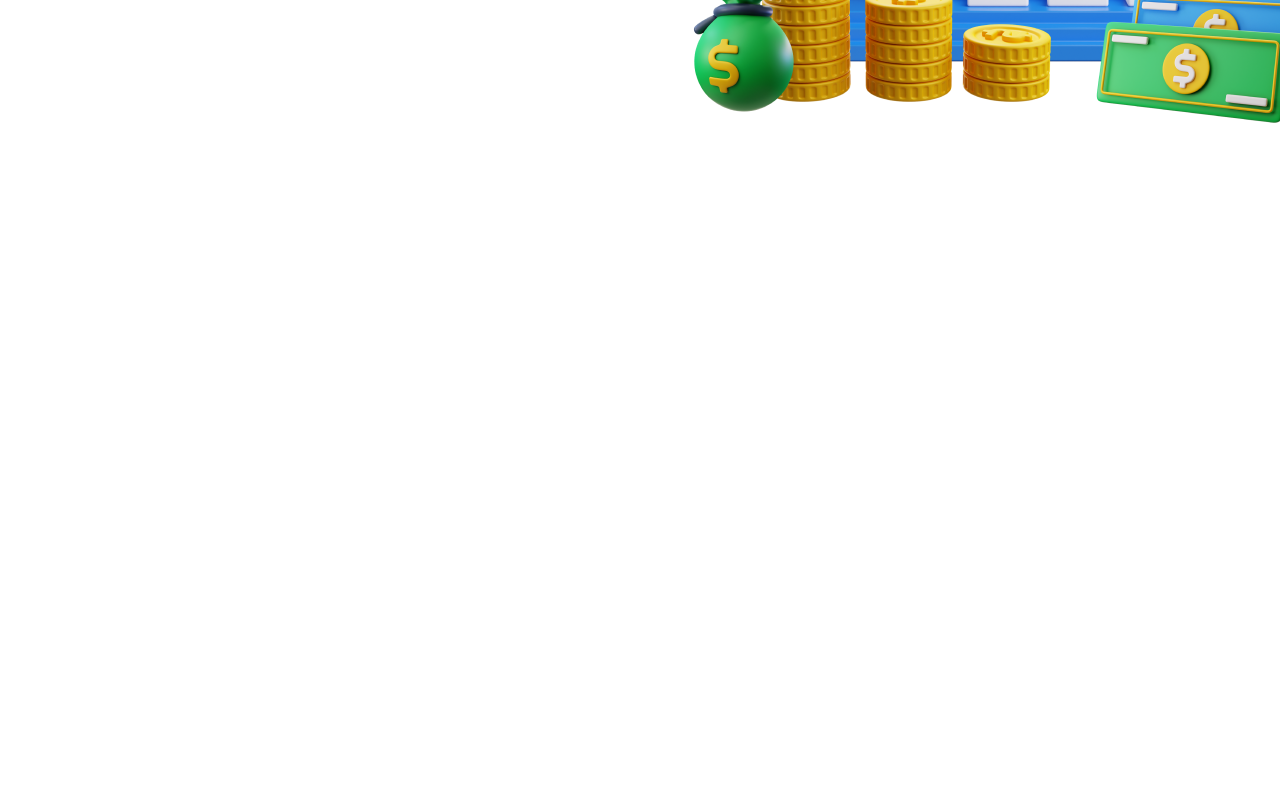
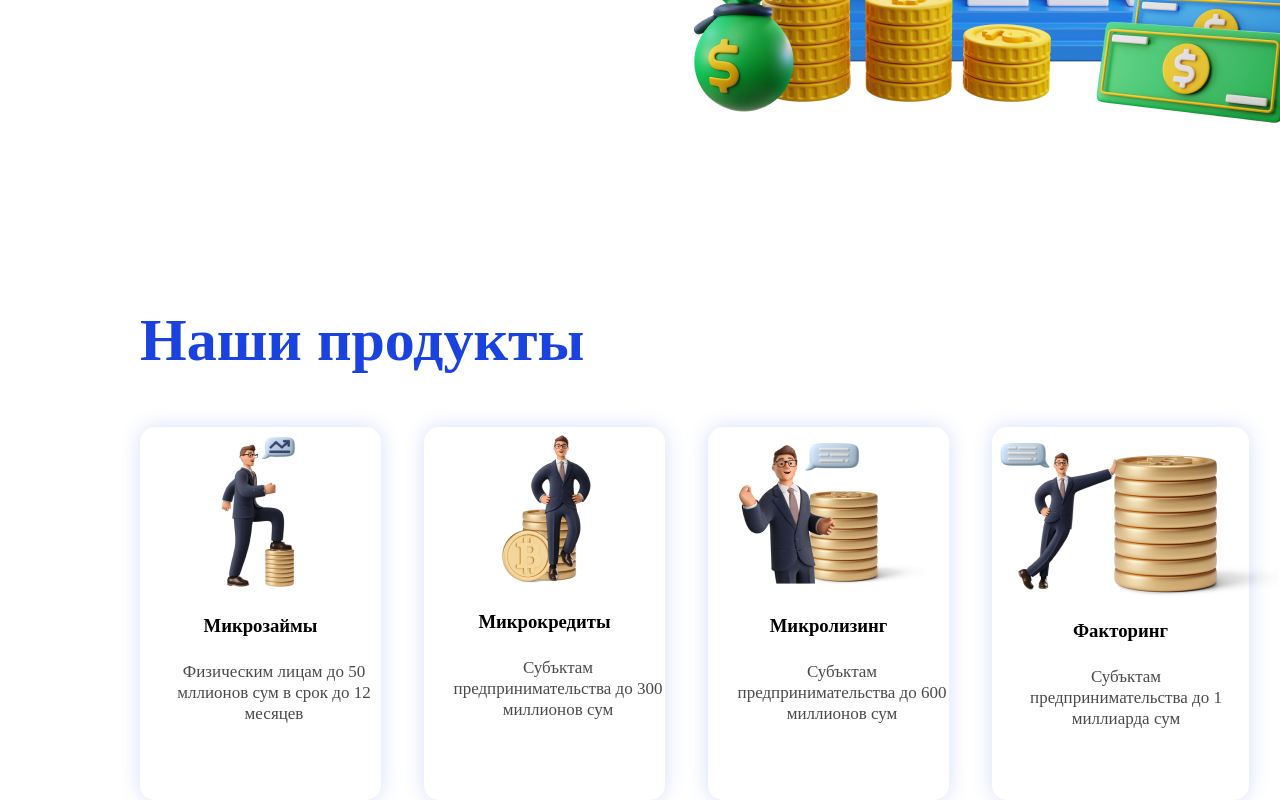
Before and after one commit to dad0586/Nayuta, a plain HTML site: page index.html in a window 1280 px wide. Shown: the part 745-1545 px from the top of the page. Before the commit the page ends 1003 px from the top, so only its background shows below. Drawn offline with Linux system fonts and the light colour scheme.

Commit message:
Main section

```diff
--- a/css/_body.scss
+++ b/css/_body.scss
@@ -0,0 +1,72 @@
+.product__title {
+    margin-left: 140px;
+    width: 526px;
+    height: 73px;
+    font-family: Montserrat;
+    font-size: 60px;
+    font-weight: 700;
+    line-height: 73.14px;
+    text-align: left;
+    color: rgba(25, 66, 223, 1);
+}
+.product__section {
+    display: flex;
+    align-items: center;
+    margin: 38px 143px 0px 97px;
+}
+.product__category {
+    text-align: center;
+    width: 257px;
+    height: 373px;
+    margin-left: 43px;
+    box-shadow: 0px 0px 20px 0px rgba(51, 96, 231, 0.2);
+    border-radius: 15px;
+
+    product__section-mtitle {
+        font-family: Montserrat;
+        font-size: 19px;
+        font-weight: 500;
+        line-height: 23.16px;
+        color: rgba(35, 31, 32, 1);
+    }
+
+    .product__section-title {
+        width: 214px;
+        height: 64px;
+        margin-top: 25px;
+        margin-left: 27px;
+        font-family: Montserrat;
+        font-size: 17px;
+        font-weight: 400;
+        line-height: 20.72px;
+        color: rgba(74, 74, 74, 1);
+    }
+
+    .product__section-btn {
+        border: none;
+        color: white;
+        background-color: white;
+    }
+    &:hover {
+        text-align: center;
+        width: 257px;
+        height: 410px;
+        margin-left: 43px;
+        box-shadow: 0px 0px 20px 0px rgba(51, 96, 231, 0.2);
+        border-radius: 15px;
+        .product__section-btn {
+            width: 144px;
+            height: 32px;
+            margin-top: 243px;
+            margin-left: 197px;
+            border-radius: 50px;
+            background-color: rgba(255, 90, 58, 1);
+            color: rgba(255, 255, 255, 1);
+            font-family: Montserrat;
+            font-size: 14px;
+            font-weight: 600;
+            line-height: 17.07px;
+
+        }
+    }
+}
--- a/index.html
+++ b/index.html
@@ -66,6 +66,63 @@
     <!-- /Header section -->
 
     <!-- Main section -->
+     <section class="container">
+        <div class="product">
+            <h1 class="product__title">
+                Наши продукты
+            </h1>
+            <div class="product__section">
+                <div class="product__category">
+                    <img src="./image/product1.png" alt="product__category-img">
+                    <h3 class="product__section-mtitle">
+                        Микрозаймы
+                    </h3>
+                    <p class="product__section-title">
+                        Физическим лицам до
+                        50 мллионов сум в срок
+                        до 12 месяцев
+                    </p>
+                    <button class="product__section-btn" type="submit">Подробнее</button>
+                </div>
+                <div class="product__category">
+                    <img src="./image/product2.png" alt="product__category-img">
+                    <h3 class="product__section-mtitle">
+                        Микрокредиты
+                    </h3>
+                    <p class="product__section-title">
+                        Субъктам
+                        предпринимательства
+                        до 300 миллионов сум
+                    </p>
+                    <button class="product__section-btn" type="submit">Подробнее</button>
+                </div>
+                <div class="product__category">
+                    <img src="./image/product3.png" alt="product__category-img">
+                    <h3 class="product__section-mtitle">
+                        Микролизинг
+                    </h3>
+                    <p class="product__section-title">
+                        Субъктам
+                        предпринимательства
+                        до 600 миллионов сум
+                    </p>
+                    <button class="product__section-btn" type="submit">Подробнее</button>
+                </div>
+                <div class="product__category">
+                    <img src="./image/product4.png" alt="product__category-img">
+                    <h3 class="product__section-mtitle">
+                        Факторинг
+                    </h3>
+                    <p class="product__section-title">
+                        Субъктам
+                        предпринимательства
+                        до 1 миллиарда сум
+                    </p>
+                    <button class="product__section-btn" type="submit">Подробнее</button>
+                </div>
+            </div>
+        </div>
+     </section>
     <!-- /Main section -->
 </body>
 </html>
```
Also changed, not shown: css/main.css, image/product1.png (added), image/product2.png (added), image/product3.png (added), image/product4.png (added), 1 other file.
